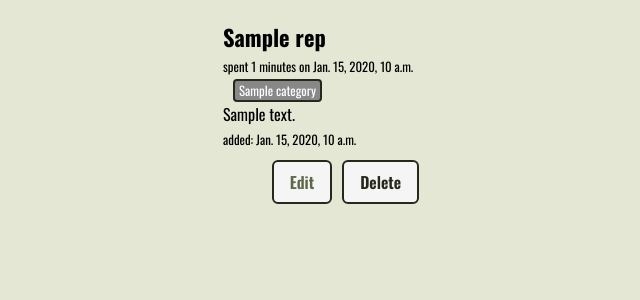
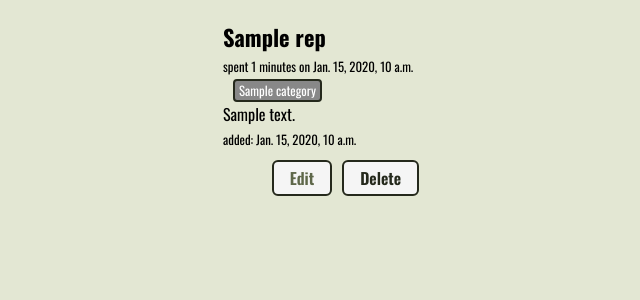
Before and after one commit to rbozek/reps, a Django app: page /reps/1 in a window 1280 px wide. Shown: the part 56-356 px from the top of the page, without its empty margins (287-927 px from the left). Run offline with Django 4.2, Linux system fonts and the light colour scheme; a user stored in the database is signed in; tables that the repository leaves empty hold one stand-in row (values such as "Sample post").

Commit message:
css, more global button fixes

```diff
--- a/main_app/static/css/base.css
+++ b/main_app/static/css/base.css
@@ -161,9 +161,9 @@ small{
   /* margin: 20px; */
 }
 
-.btn {
+button, .btn {
   /* font-size: var(--font-l); */
-  padding: 8px 16px;
+  padding: 4px 16px;
   border-radius: 6px;
   border-width: 2px;
   border-style: solid;
@@ -172,6 +172,7 @@ small{
   font-weight: 600;
   cursor: pointer;
   font-family: inherit;
+  font-size: inherit;
   margin-right: 10px;
 }
 
@@ -184,9 +185,9 @@ small{
   border-color: var(--submit);
 }
 
-.secondary {
-  color: var(--secondary);
-  border-color: var(--secondary);
+.standard {
+  color: var(--custom-black-olive-bright);
+  border-color: var(--custom-black-olive);
 }
 
 .warn {
--- a/main_app/templates/main_app/category_confirm_delete.html
+++ b/main_app/templates/main_app/category_confirm_delete.html
@@ -14,7 +14,7 @@
   {% csrf_token %}
   <a
     href="{% url 'category-detail' category.id %}"
-    class="btn secondary"
+    class="btn standard"
   >
     Cancel
   </a>
--- a/main_app/templates/main_app/category_detail.html
+++ b/main_app/templates/main_app/category_detail.html
@@ -18,7 +18,7 @@
     <p>Color: {{ category.color }}</p>
   </div>
 </div>
-<a href="{% url 'category-update' category.id %}" class="btn warn">Edit</a>
+<a href="{% url 'category-update' category.id %}" class="btn standard">Edit</a>
 <a href="{% url 'category-delete' category.id %}" class="btn danger">Delete</a>
 
 {% endblock %}
--- a/main_app/templates/main_app/category_list.html
+++ b/main_app/templates/main_app/category_list.html
@@ -31,4 +31,6 @@
   {% endfor %}
 </section>
 
+<a href="{% url 'category-create' %}">Add a Category</a>
+
 {% endblock %}
--- a/main_app/templates/main_app/rep_confirm_delete.html
+++ b/main_app/templates/main_app/rep_confirm_delete.html
@@ -18,7 +18,7 @@
   {% csrf_token %}
   <a
     href="{% url 'rep-detail' rep.id %}"
-    class="btn secondary"
+    class="btn standard"
   >
     Cancel
   </a>
--- a/main_app/templates/reps/detail.html
+++ b/main_app/templates/reps/detail.html
@@ -46,7 +46,7 @@
     {% endif %}
 
     <div class="rep-actions">
-      <a href="{% url 'rep-update' rep.id %}" class="btn warn">Edit</a>
+      <a href="{% url 'rep-update' rep.id %}" class="btn standard">Edit</a>
       <a href="{% url 'rep-delete' rep.id %}" class="btn danger">Delete</a>
     </div>
 
```
